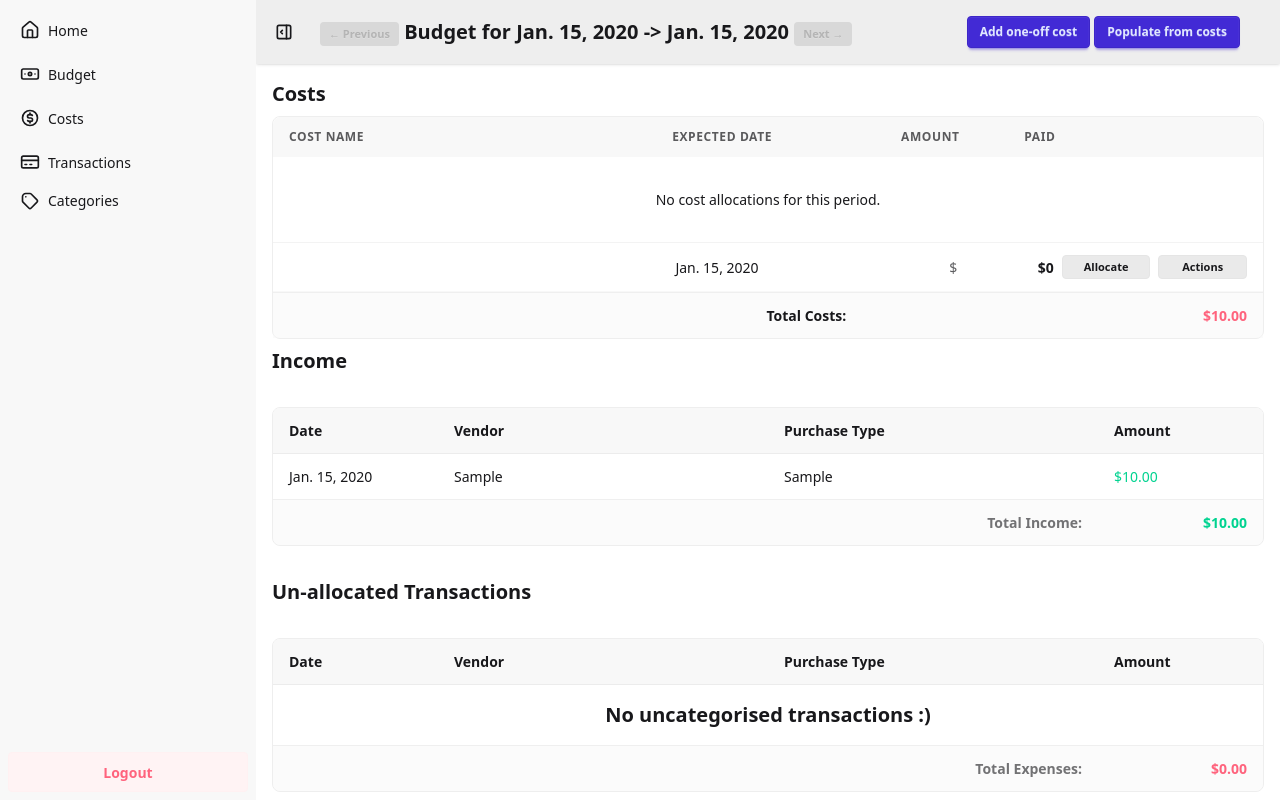
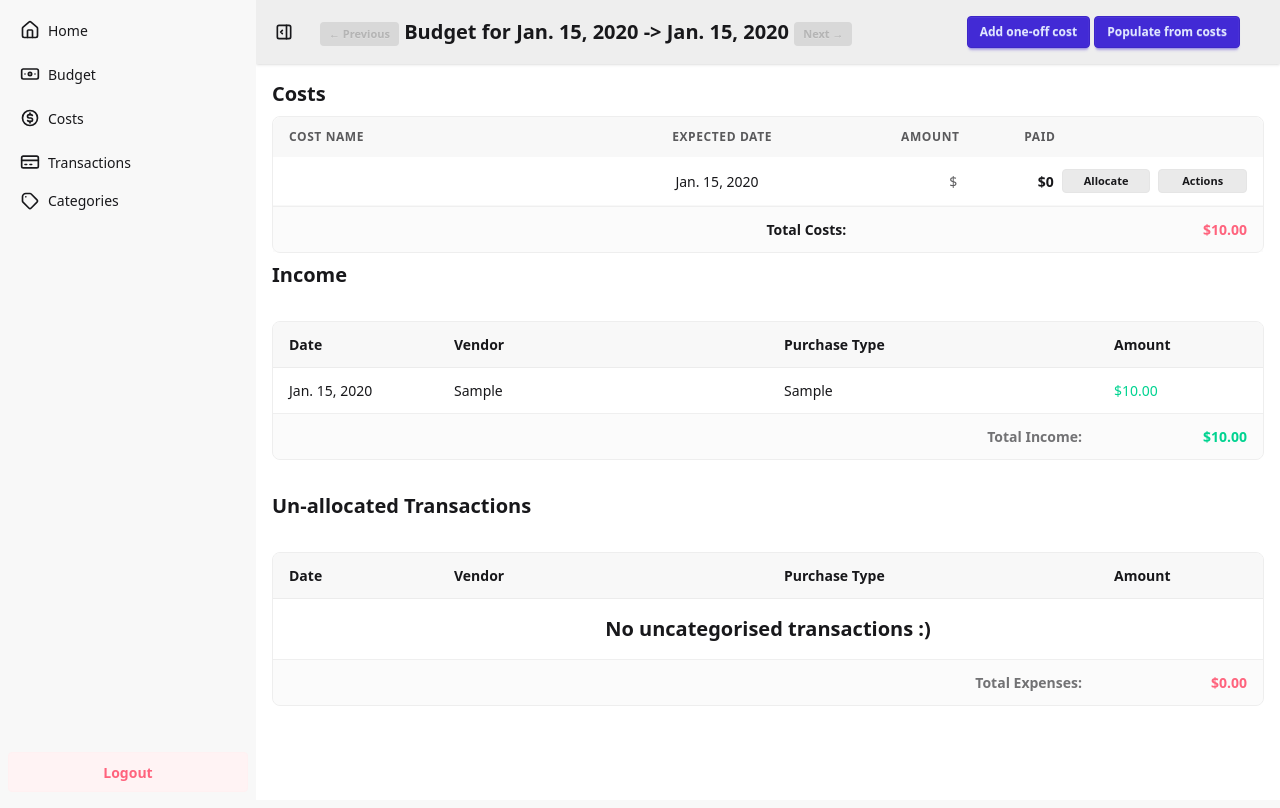
Before and after one commit to James-Makela/bYolk, a Django app: page /budgets/1/ in a window 1280 px wide. After the commit the page ends 781 px from the top, so only its background shows below. Run offline with Django 5.2, Linux system fonts and the light colour scheme; a user stored in the database is signed in; tables that the repository leaves empty hold one stand-in row (values such as "Sample post"); style sheets or scripts are compiled from the project's sources; some libraries are stand-ins or nearby versions.

Commit message:
Fix empty table view

```diff
--- a/apps/budget/templates/budget/partials/budget-container.html
+++ b/apps/budget/templates/budget/partials/budget-container.html
@@ -107,10 +107,6 @@
             </div>
           </td>
         </tr>
-      {% empty %}
-        <tr>
-          <td colspan="6" class="text-center py-8">No cost allocations for this period.</td>
-        </tr>
       {% endfor %}
       {% for allocation in allocations %}
         <tr class="hover:bg-base-300 hover:z-40 focus-within:z-40 relative">
```
